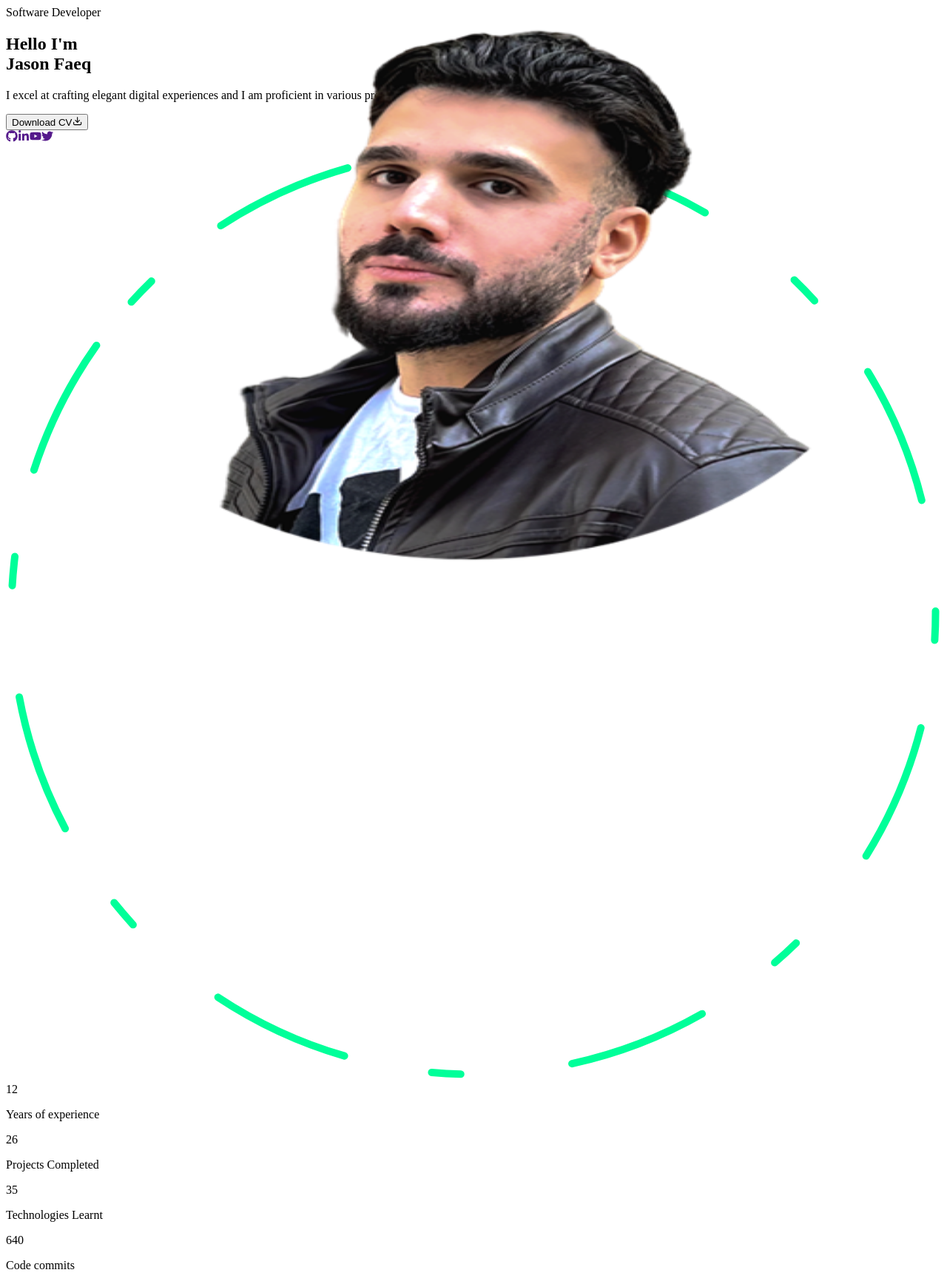
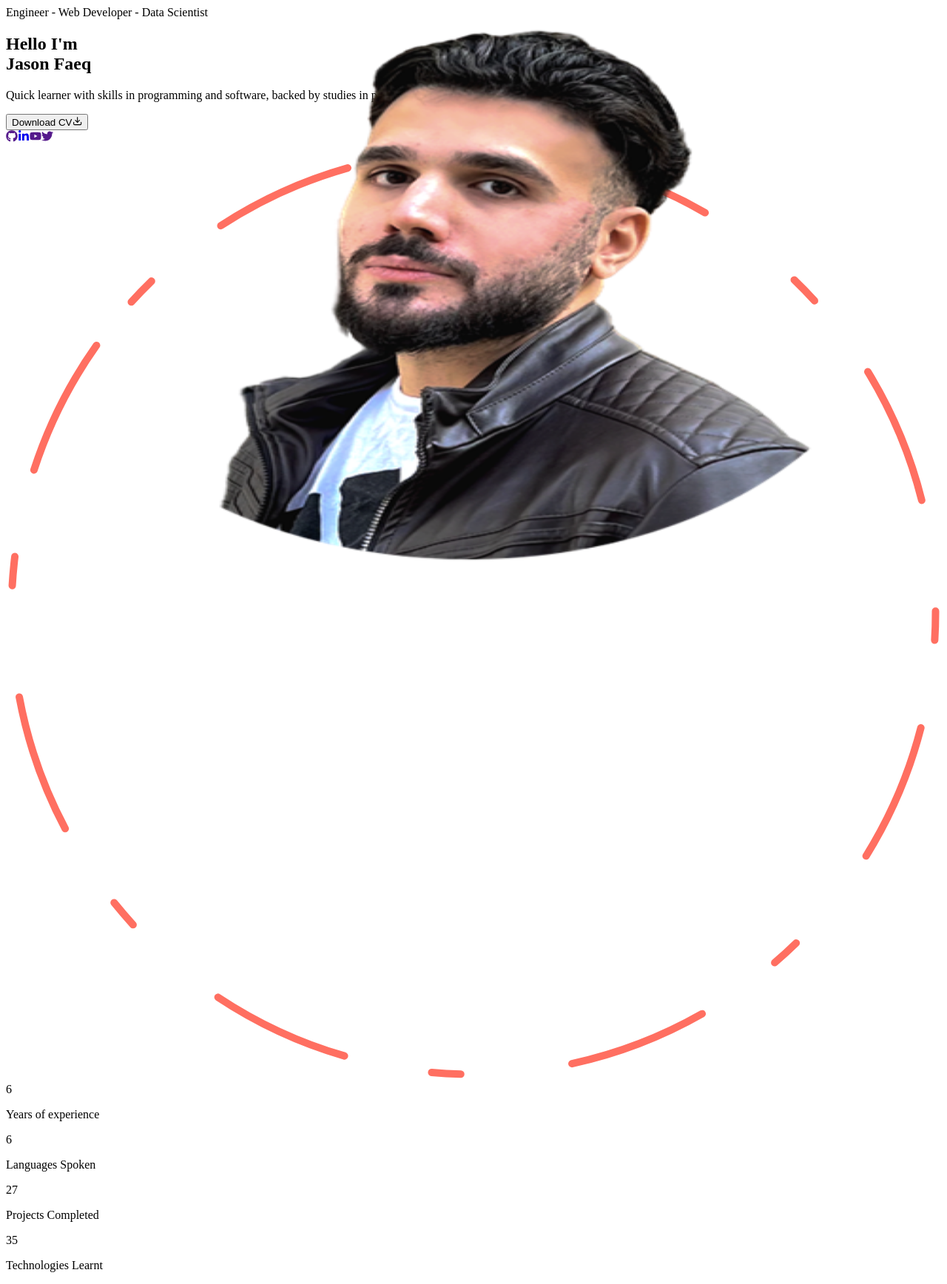
Before and after one commit to jasonfaeq/Latest-Portfolio, a Next.js app: page / in a window 1280 px wide. Shown: the whole page at 74% size. Built offline with nearby package versions, Linux system fonts and the light colour scheme.

Commit message:
Commit message: readme changed

```diff
--- a/app/page.jsx
+++ b/app/page.jsx
@@ -11,14 +11,14 @@ const Home = () => {
         <div className="flex flex-col xl:flex-row items-center justify-between xl:pt-8 xl:pb-24">
           {/* Text Part */}
           <div className="text-center xl:text-left order-2 xl:order-none">
-            <span>Software Developer</span>
+            <span>Engineer - Web Developer - Data Scientist</span>
             <h1 className="h1 mb-6">
               Hello I&apos;m <br />
               <span className="text-accent">Jason Faeq</span>
             </h1>
             <p className="max-w-[500px] mb-9 text-white/80">
-              I excel at crafting elegant digital experiences and I am
-              proficient in various programming languages and technologies.
+              Quick learner with skills in programming and software, backed by
+              studies in petroleum, information and environmental engineering.
             </p>
 
             {/* Button and Socials */}
--- a/app/services/page.jsx
+++ b/app/services/page.jsx
@@ -19,7 +19,7 @@ const services = [
   },
   {
     num: "03",
-    title: "Logo Design",
+    title: "Video Editing",
     description: "Lorem ipsum dolor sit amet consectetur adipisicing elit.",
     href: "",
   },
@@ -50,7 +50,7 @@ const Services = () => {
                 className="flex-1 flex flex-col justify-center gap-6 group"
               >
                 <div className="w-full flex justify-between items-center">
-                  <div className="text-5xl font-extrabold text-outline text-transparent group-hover:text-outline-hover transition-all duration-500">
+                  <div className="text-5xl font-extrabold  group-hover:text-accent transition-all duration-500">
                     {service.num}
                   </div>
                   <Link
--- a/components/Photo.jsx
+++ b/components/Photo.jsx
@@ -43,7 +43,7 @@ const Photo = () => {
             cx="253"
             cy="253"
             r="250"
-            stroke="#00ff99"
+            stroke="#ff6f61"
             strokeWidth="4"
             strokeLinecap="round"
             strokeLinejoin="round"
--- a/components/Socials.jsx
+++ b/components/Socials.jsx
@@ -5,7 +5,7 @@ import { FaGithub, FaLinkedinIn, FaYoutube, FaTwitter } from "react-icons/fa";
 
 const socials = [
   { icon: <FaGithub />, path: "" },
-  { icon: <FaLinkedinIn />, path: "" },
+  { icon: <FaLinkedinIn />, path: "https://www.linkedin.com/in/jasonfaeq/" },
   { icon: <FaYoutube />, path: "" },
   { icon: <FaTwitter />, path: "" },
 ];
--- a/components/Stats.jsx
+++ b/components/Stats.jsx
@@ -4,20 +4,20 @@ import CountUp from "react-countup";
 
 const stats = [
   {
-    num: 12,
+    num: 6,
     text: "Years of experience",
   },
   {
-    num: 26,
+    num: 6,
+    text: "Languages Spoken",
+  },
+  {
+    num: 27,
     text: "Projects Completed",
   },
   {
     num: 35,
     text: "Technologies Learnt",
-  },
-  {
-    num: 643,
-    text: "Code commits",
   },
 ];
 
```
Also changed, not shown: tailwind.config.js (+7 -4 lines), 1 other file (tests, documents, lock files or other folders).
